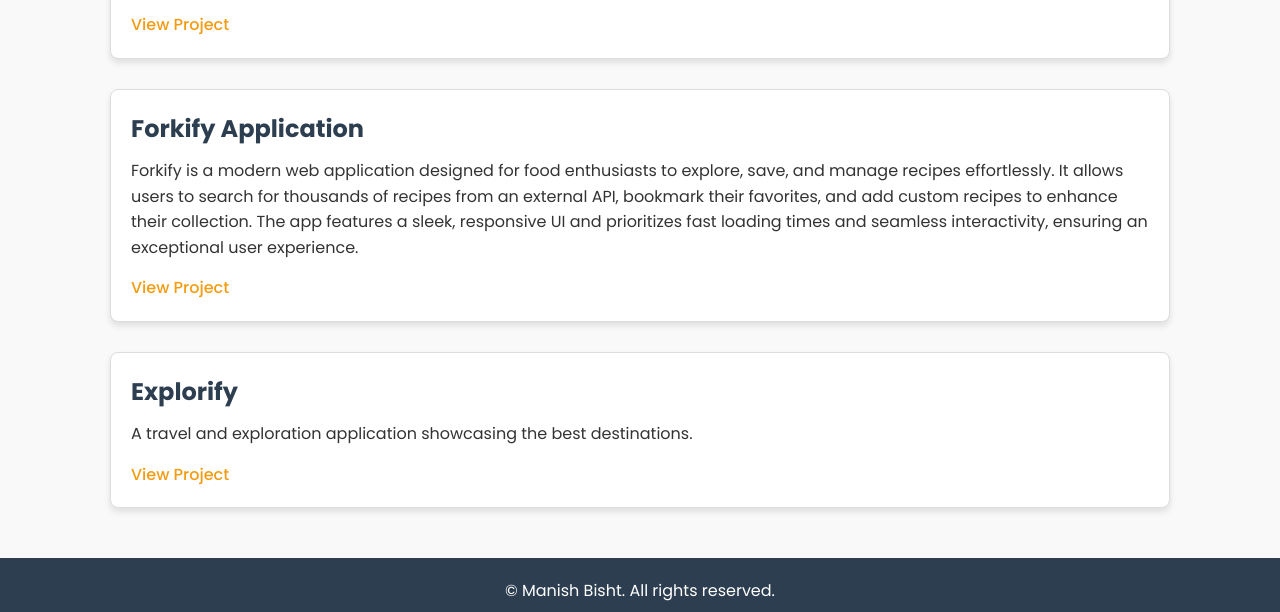
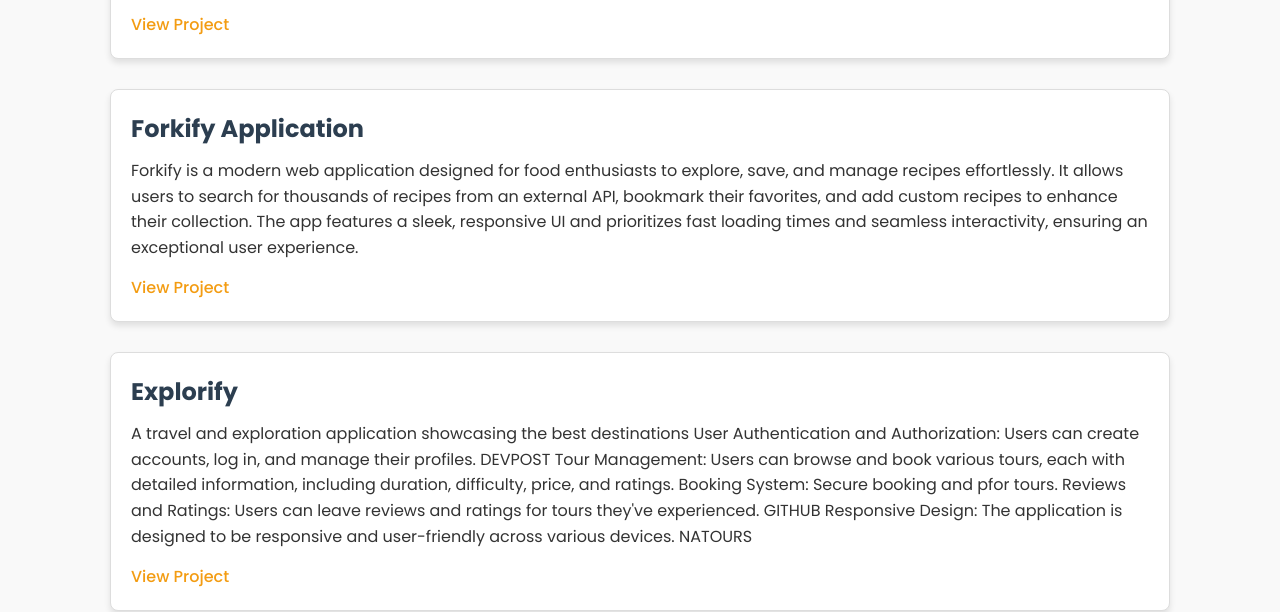
Before and after one commit to ManishBisht17/portfolio, a website: page index.html in a window 1280 px wide. Shown: the part 1081-1693 px from the top of the page. Drawn offline with Linux system fonts and the light colour scheme.

Commit message:
detailing

```diff
--- a/index.html
+++ b/index.html
@@ -248,7 +248,18 @@
         </div>
         <div class="project">
             <h3>Explorify</h3>
-            <p>A travel and exploration application showcasing the best destinations.</p>
+
+            <p>A travel and exploration application showcasing the best destinations User Authentication and Authorization: Users can create accounts, log in, and manage their profiles.
+                DEVPOST
+
+                Tour Management: Users can browse and book various tours, each with detailed information, including duration, difficulty, price, and ratings.
+
+                Booking System: Secure booking and pfor tours.
+                Reviews and Ratings: Users can leave reviews and ratings for tours they've experienced.
+                GITHUB
+
+                Responsive Design: The application is designed to be responsive and user-friendly across various devices.
+                NATOURS</p>
             <a href="https://natourmanish.onrender.com/">View Project</a>
         </div>
     </div>
```
